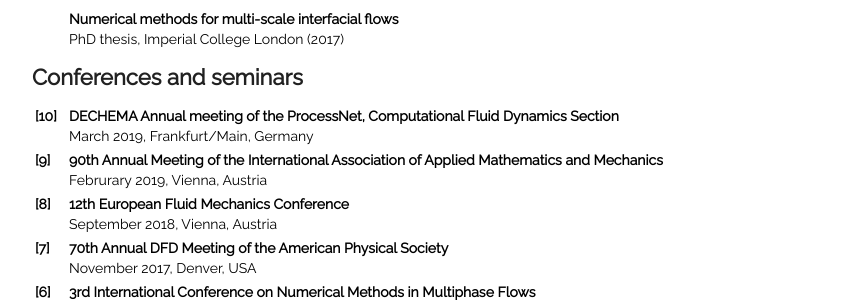
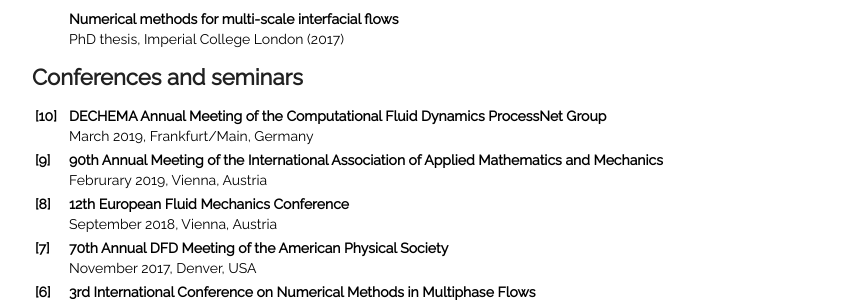
Before and after one commit to fabienevrard/fabienevrard.github.io, a Jekyll site: the page built from publications/index.html, in a window 1280 px wide. Shown: the part 393-695 px from the top of the page, without its empty margins (208-1056 px from the left). Built offline with Jekyll 4.4.1, drawn with Linux system fonts in a browser that asks for light colours.

Commit message:
Update index.html

```diff
--- a/publications/index.html
+++ b/publications/index.html
@@ -75,7 +75,7 @@ volume fractions using parabolic reconstruction on two-dimensional unstructured
 		 <col width=95%>
 		 <tr>
 			 <td><b>[10]</b></td>
-			 <td><b>DECHEMA Annual meeting of the ProcessNet, Computational Fluid Dynamics Section</b></td>
+			 <td><b>DECHEMA Annual Meeting of the Computational Fluid Dynamics ProcessNet Group</b></td>
 		 </tr>
 		 <tr>
 			 <td></td>
```
